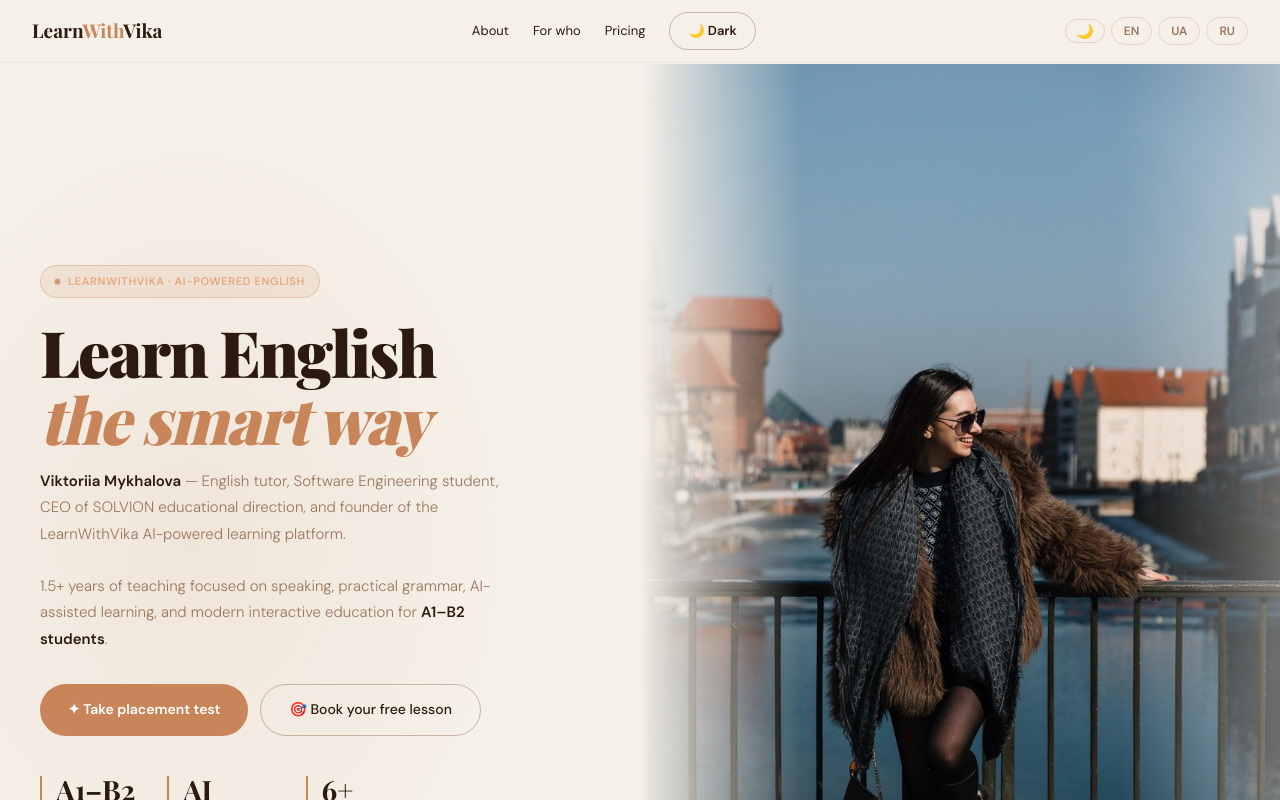
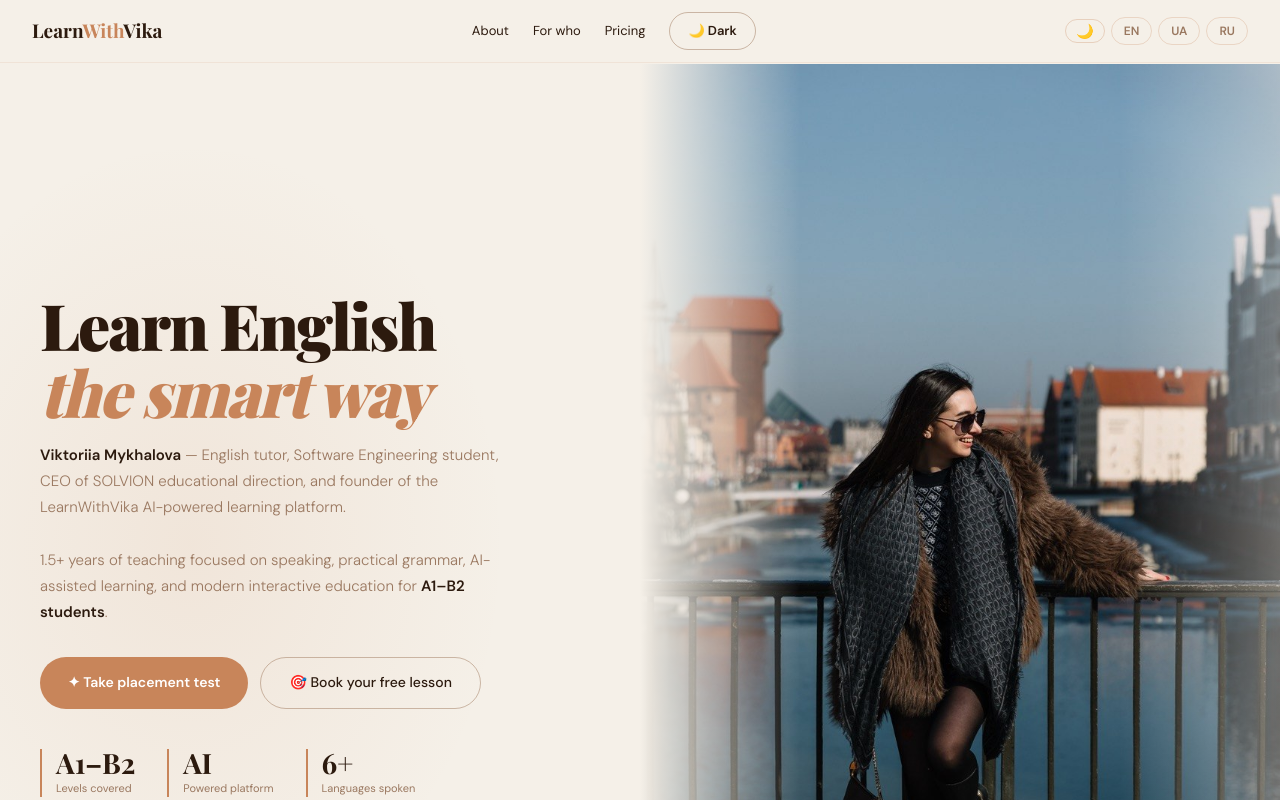
Before and after one commit to ViktoriiaMykhalova/learnwithvika-platform, a Next.js app: page / in a window 1280 px wide. Shown: the top 800 px of the page. Built offline with nearby package versions, Linux system fonts and the light colour scheme; a web font is replaced by a local one.

Commit message:
remove eyebrow

```diff
--- a/app/page.tsx
+++ b/app/page.tsx
@@ -577,7 +577,6 @@ const toggleTheme = () => {
 <!-- HERO -->
 <section class="lwv-hero">
   <div class="lwv-hero-left">
-    <div class="lwv-eyebrow" id="lwv-eyebrow">LearnWithVika · AI-Powered English</div>
     <h1 class="lwv-hero-title" id="lwv-hero-title">Learn English<br><em>the smart way</em></h1>
     <p class="lwv-hero-desc" id="lwv-hero-desc">
       <strong>Viktoriia Mykhalova</strong> — English tutor, Software Engineering student,
```
